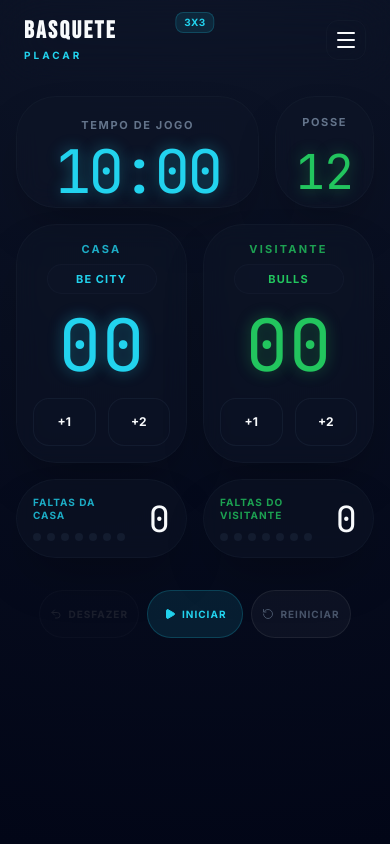
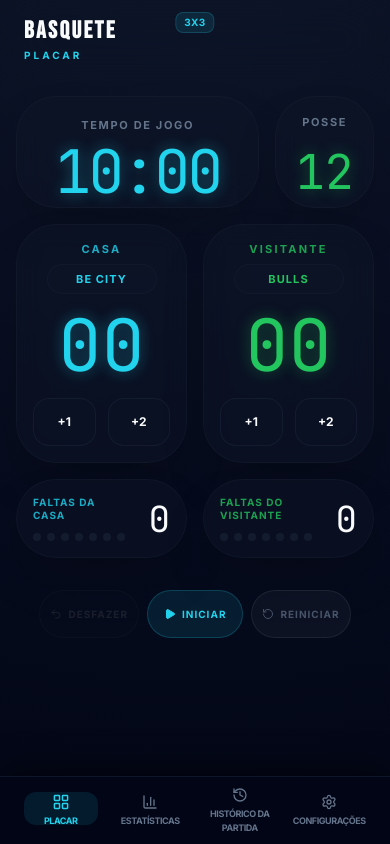
Before and after one commit to superdz7/marcador-3x3, a React (Vite) app: page / in a window 390 px wide. Built offline with nearby package versions, Linux system fonts and the light colour scheme.

Commit message:
feat: Add bottom navigation for mobile/tablet
Introduces a new fixed bottom navigation bar for mobile and tablet devices. This bar provides quick access to key sections of the app: 'placar', 'estatisticas', 'historico', and 'opcoes'. The desktop menu button is now hidden on smaller screens.

```diff
--- a/src/App.tsx
+++ b/src/App.tsx
@@ -784,7 +784,7 @@ export default function App() {
           <motion.button
             whileTap={{ scale: 0.9 }}
             onClick={() => setIsMenuOpen(true)}
-            className="w-10 h-10 flex items-center justify-center rounded-xl bg-bg-secondary border border-border text-text-primary active:scale-95 transition-all"
+            className="w-10 h-10 hidden lg:flex items-center justify-center rounded-xl bg-bg-secondary border border-border text-text-primary active:scale-95 transition-all"
           >
             <Menu className="w-6 h-6" />
           </motion.button>
@@ -1360,6 +1360,34 @@ export default function App() {
           </div>
         )}
       </AnimatePresence>
+
+      {/* Bottom Navigation - Fixed at bottom (Mobile/Tablet Only) */}
+      <nav className="fixed bottom-0 left-0 right-0 lg:hidden glass-nav px-4 pb-2 pt-1 flex justify-between items-center z-50">
+        <NavButton
+          active={activeTab === 'placar'}
+          onClick={() => setActiveTab('placar')}
+          icon={<LayoutGrid className="w-5 h-5" />}
+          label={t.placar}
+        />
+        <NavButton
+          active={activeTab === 'estatisticas'}
+          onClick={() => setActiveTab('estatisticas')}
+          icon={<BarChart3 className="w-5 h-5" />}
+          label={t.estatisticas}
+        />
+        <NavButton
+          active={activeTab === 'historico'}
+          onClick={() => setActiveTab('historico')}
+          icon={<History className="w-5 h-5" />}
+          label={t.historicoPartida}
+        />
+        <NavButton
+          active={activeTab === 'opcoes'}
+          onClick={() => setActiveTab('opcoes')}
+          icon={<Settings className="w-5 h-5" />}
+          label={t.configuracoes}
+        />
+      </nav>
     </div>
   );
 }
@@ -1734,13 +1762,13 @@ function MenuItem({ icon, label, active, onClick }: any) {
 function NavButton({ active, onClick, icon, label }: any) {
   return (
     <button
-      className="flex-1 flex flex-col items-center gap-0.5 group py-1.5 relative"
+      className="flex-1 flex flex-col items-center gap-0 group py-0.5 relative"
       onClick={onClick}
     >
-      <div className={`p-1.5 rounded-xl transition-all duration-300 relative z-10 ${active ? 'text-accent scale-110' : 'text-text-secondary group-hover:text-accent/70'}`}>
-        {React.cloneElement(icon as React.ReactElement, { className: 'w-5 h-5' })}
+      <div className={`p-1 rounded-xl transition-all duration-300 relative z-10 ${active ? 'text-accent scale-110' : 'text-text-secondary group-hover:text-accent/70'}`}>
+        {React.cloneElement(icon as React.ReactElement, { className: 'w-4 h-4' })}
       </div>
-      <span className={`text-[10px] font-medium tracking-tight z-10 ${active ? 'text-accent-blue' : 'text-text-secondary'}`}>
+      <span className={`text-[9px] font-bold tracking-tighter z-10 uppercase ${active ? 'text-accent-blue' : 'text-text-secondary'}`}>
         {label}
       </span>
       {active && (
```
